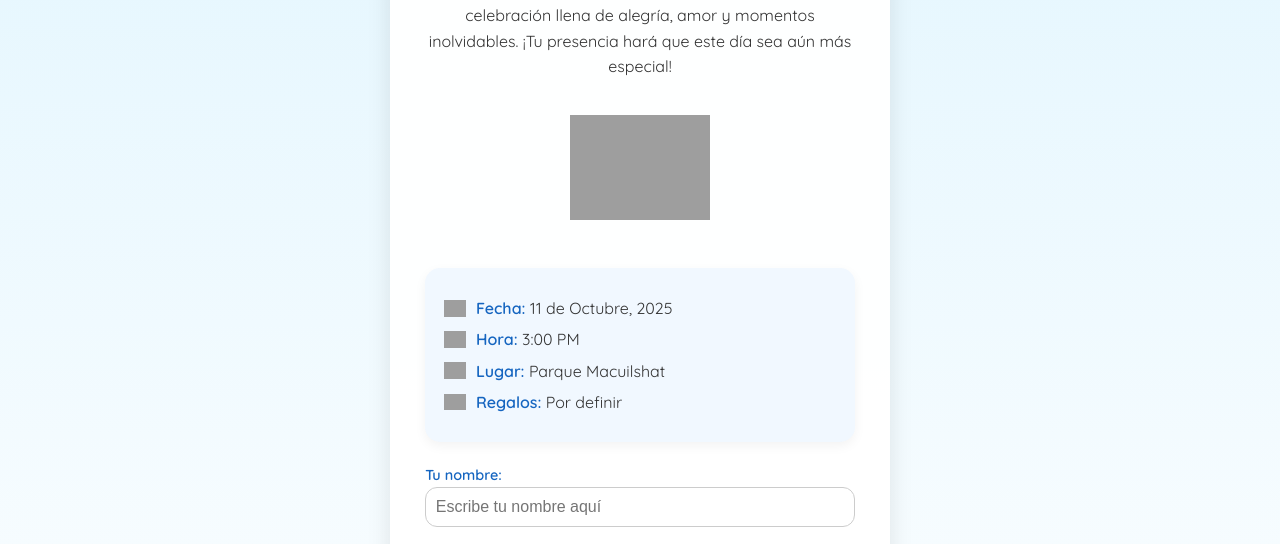
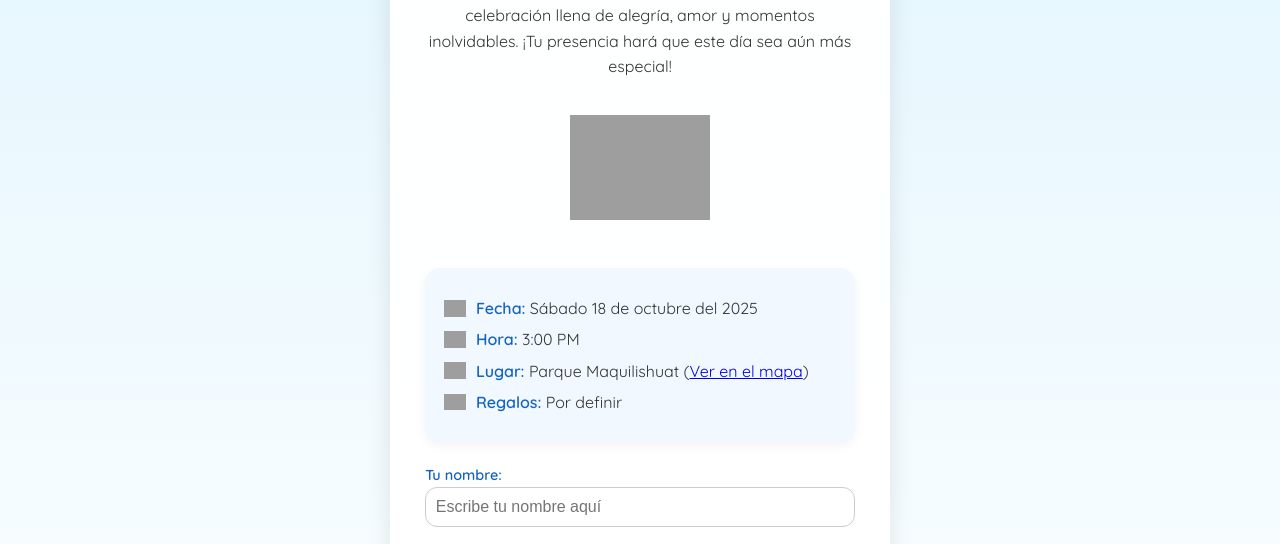
Before and after one commit to Ovidio-Aguirre/Babyshower, a plain HTML site: page index.html in a window 1280 px wide. Shown: the part 237-781 px from the top of the page. Drawn offline with Linux system fonts and the light colour scheme; grey boxes are pictures that could not be loaded.

Commit message:
Update index.html

```diff
--- a/index.html
+++ b/index.html
@@ -235,9 +235,9 @@
     <p class="intro">Estamos muy felices de compartir contigo la llegada de nuestro pequeño aventurero. Acompáñanos en una celebración llena de alegría, amor y momentos inolvidables. ¡Tu presencia hará que este día sea aún más especial!</p>
     <div class="illustration"></div>
     <div class="info-box">
-      <div class="info-item"><img src="https://cdn-icons-png.flaticon.com/512/747/747310.png" alt="Calendario"><span><span class="highlight">Fecha:</span> 11 de Octubre, 2025</span></div>
+      <div class="info-item"><img src="https://cdn-icons-png.flaticon.com/512/747/747310.png" alt="Calendario"><span><span class="highlight">Fecha:</span> Sábado 18 de octubre del 2025</span></div>
       <div class="info-item"><img src="https://cdn-icons-png.flaticon.com/512/2088/2088617.png" alt="Reloj"><span><span class="highlight">Hora:</span> 3:00 PM</span></div>
-      <div class="info-item"><img src="https://cdn-icons-png.flaticon.com/512/684/684908.png" alt="Ubicación"><span><span class="highlight">Lugar:</span> Parque Macuilshat</span></div>
+      <div class="info-item"><img src="https://cdn-icons-png.flaticon.com/512/684/684908.png" alt="Ubicación"><span><span class="highlight">Lugar:</span> Parque Maquilishuat (<a href="https://www.google.com/maps/place/Parque+Maquilishuat/@13.70066,-89.24428,15z/data=!4m6!3m5!1s0x8f632f053e1a8a25:0x524c5825a16568b2!8m2!3d13.70066!4d-89.24428!16s%2Fg%2F1tdy_m3q" target="_blank">Ver en el mapa</a>)</span></div>
       <div class="info-item"><img src="https://cdn-icons-png.flaticon.com/512/891/891462.png" alt="Regalo"><span><span class="highlight">Regalos:</span> Por definir</span></div>
     </div>
 
```
